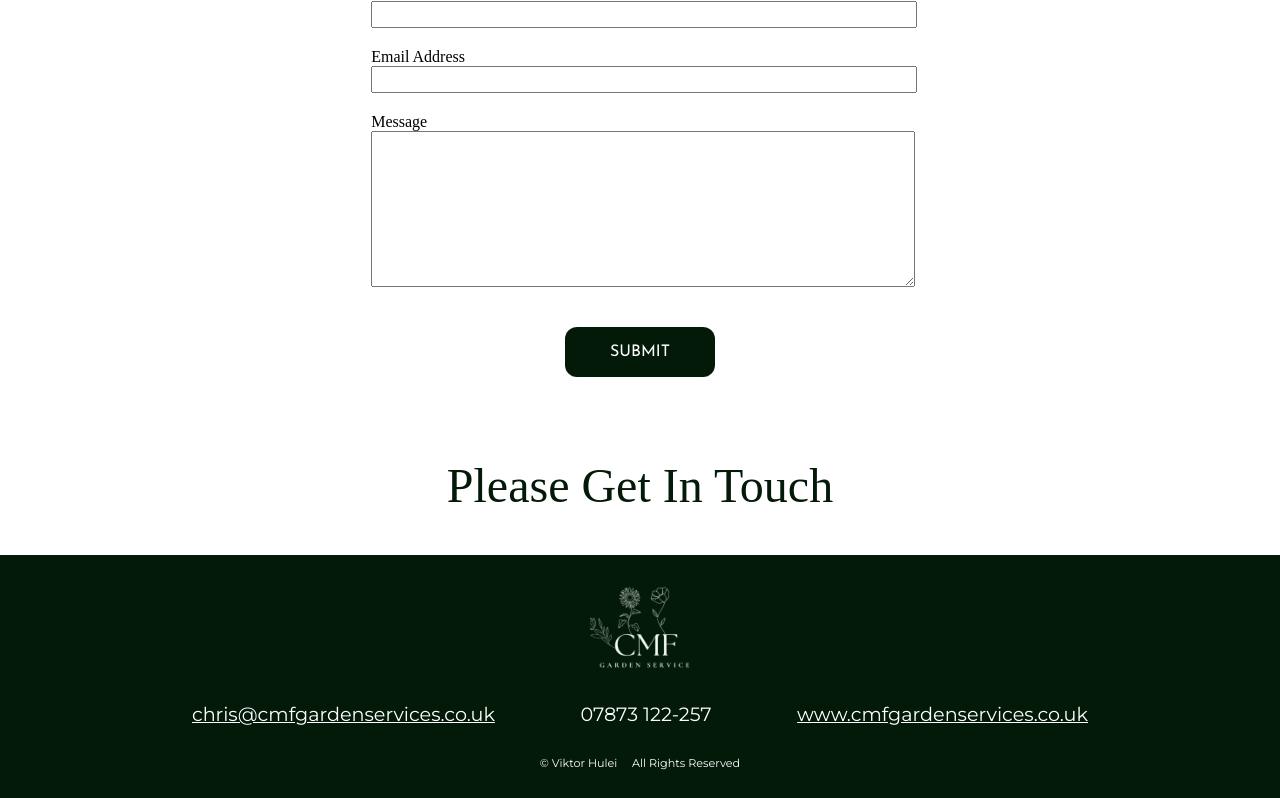
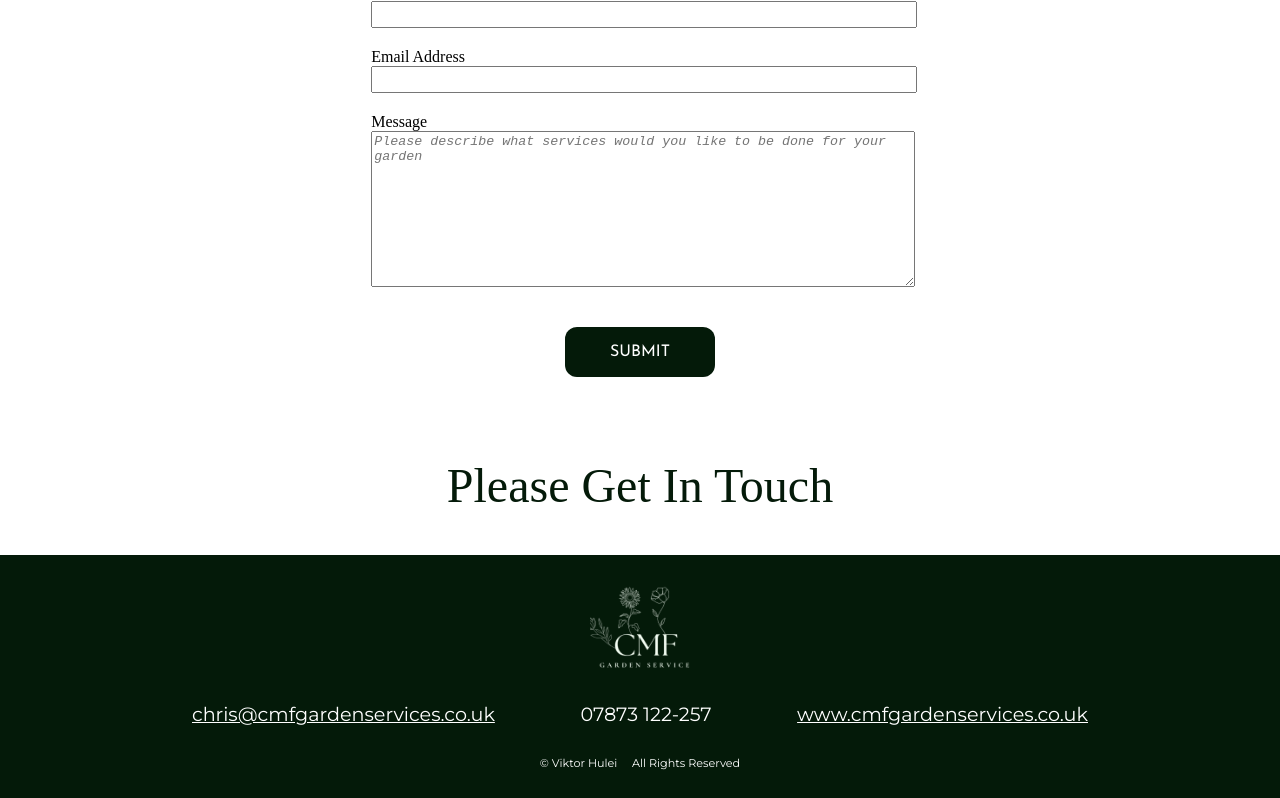
Before and after one commit to CMF-Garden-services/cmfgardenservices, a React (Create React App) app: page / in a window 1280 px wide. Shown: the part 2975-3773 px from the top of the page. Built offline with nearby package versions, Linux system fonts and the light colour scheme; a web font is replaced by a local one.

Commit message:
request a quote

```diff
--- a/src/components/03_sections/05_quote/Quote.js
+++ b/src/components/03_sections/05_quote/Quote.js
@@ -9,13 +9,13 @@ const Quote = () => {
             </Title>
             <Form action="https://formsubmit.co/vikhulei@gmail.com" method="POST">
                 <LabelStar htmlFor="name">Name</LabelStar>
-                <Input type="text" id="name" name="name" />
+                <Input type="text" id="name" name="name" required/>
                 <LabelStar htmlFor="phone">Phone Number</LabelStar>
-                <Input type="phone" id="phone" name="phone" />
+                <Input type="number" id="phone" name="phone" required />
                 <Label htmlFor="email">Email Address</Label>
                 <Input type="email" id="email" name="email"/>
                 <Label htmlFor="message">Message</Label>
-                <TextArea type="textarea" id="message" name="message" />
+                <TextArea type="textarea" id="message" name="message" placeholder="Please describe what services would you like to be done for your garden"/>
             <Button type="submit">SUBMIT</Button>
             </Form>
         </Wrapper>
--- a/src/components/03_sections/05_quote/QuoteStyle.js
+++ b/src/components/03_sections/05_quote/QuoteStyle.js
@@ -13,7 +13,7 @@ const HashTagQuote = styled(Hashtag)`
 const Title = styled(GeneralTitle)`
 `
 
-const Form = styled.form `
+const Form = styled.form`
     width: 60%;
     margin: 0 auto;
     @media(max-width: 800px) {
@@ -21,7 +21,7 @@ const Form = styled.form `
     }
 `
 
-const Label = styled.label `
+const Label = styled.label`
 @media(max-width: 800px) {
     font-size: 0.8rem;
 }
@@ -38,18 +38,29 @@ const LabelStar = styled(Label)`
 
 `
 
-const Input = styled.input `
+const Input = styled.input`
     display: block;
     width: 100%;
     height: 1.3rem;
     margin-bottom: 20px;
+    &&::-webkit-inner-spin-button {
+        -webkit-appearance: none;
+        margin: 0;
+     }
 `
 
-const TextArea = styled.textarea `
+const TextArea = styled.textarea`
     display: block;
     width: 100%;
     height: 150px;
     resize: vertical;
+    &&::-ms-input-placeholder {
+        font-style:italic;
+    }
+
+    &&::placeholder {
+        font-style:italic;
+    }
 `
 
 const Button = styled(GeneralButton)`
--- a/src/components/03_sections/06_footer/Footer.js
+++ b/src/components/03_sections/06_footer/Footer.js
@@ -1,4 +1,4 @@
-import { Wrapper, HashtagFooter, Title, FooterWrapper, Logo, ContactsWrapper, Contact, ContactLink, ContactCenter, Copyright } from "./FooterStyle";
+import { Wrapper, HashtagFooter, Title, FooterWrapper, Logo, ContactsWrapper, Contact, ContactLink, Copyright } from "./FooterStyle";
 import logo from "../../../assets/01_navbar/CMF.png"
 
 
--- a/src/components/03_sections/06_footer/FooterStyle.js
+++ b/src/components/03_sections/06_footer/FooterStyle.js
@@ -67,9 +67,6 @@ const ContactLink = styled.a`
     color: white;
 `
 
-const ContactCenter = styled(Contact)`
-`
-
 const Copyright = styled.div`
     font-family: "Montserrat";
     font-size: 0.7rem;
@@ -78,4 +75,4 @@ const Copyright = styled.div`
     }
 `
 
-export {Wrapper, HashtagFooter, Title, FooterWrapper, Logo, ContactsWrapper, Contact, ContactLink, ContactCenter, Copyright  }
+export {Wrapper, HashtagFooter, Title, FooterWrapper, Logo, ContactsWrapper, Contact, ContactLink, Copyright  }
```
